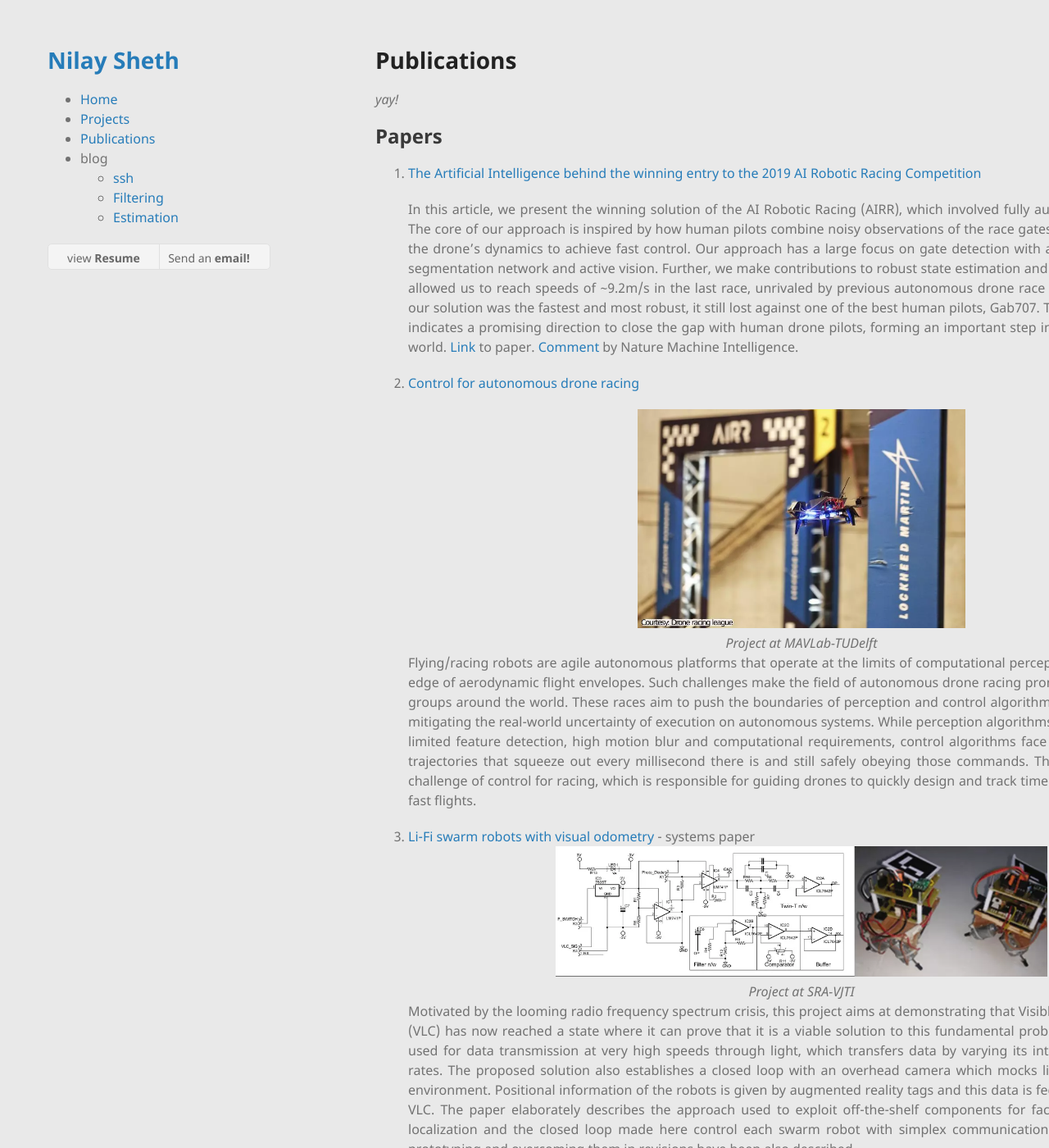
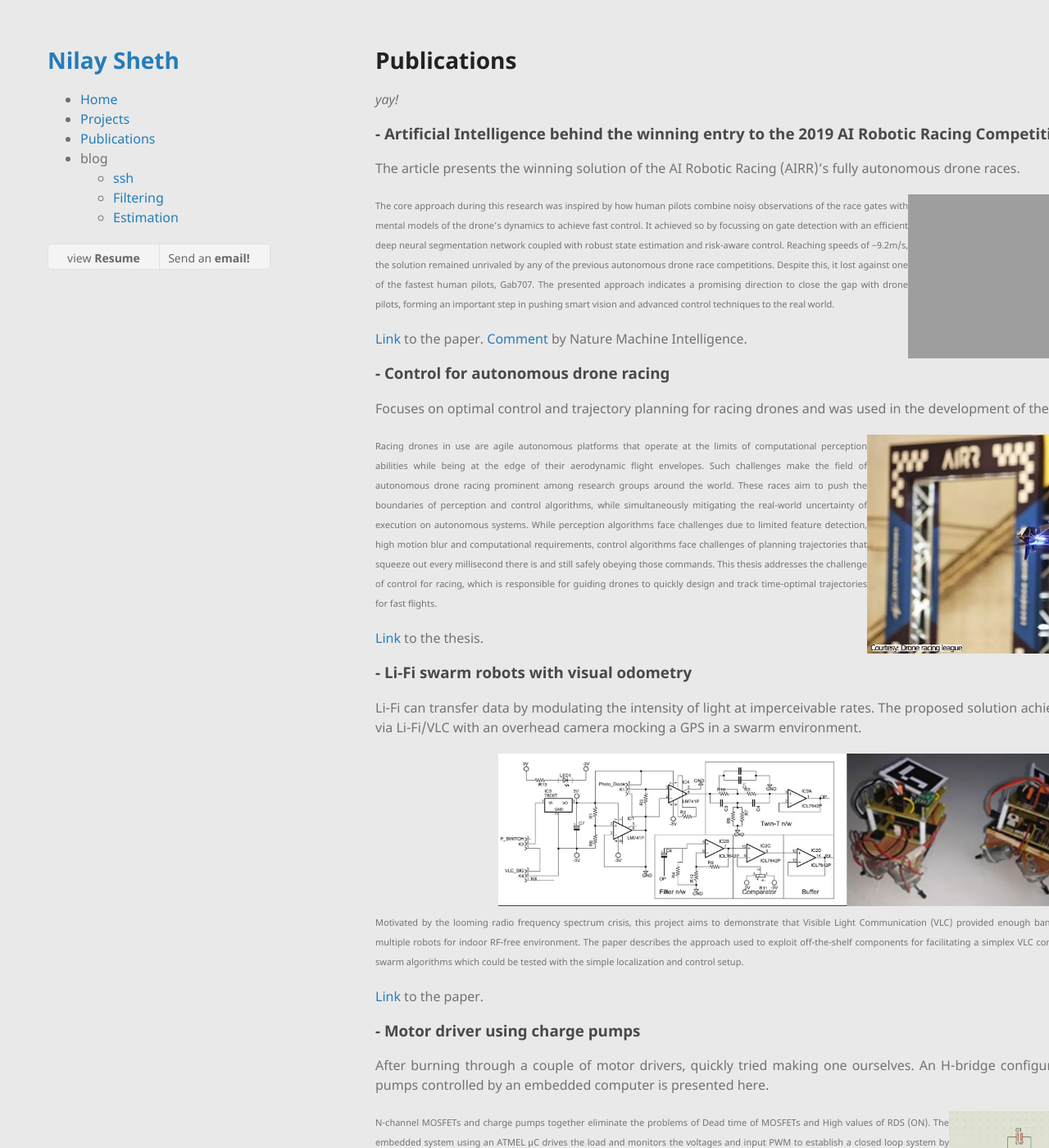
Before and after one commit to nilay994/nilay994.github.io, a Jekyll site: the page built from publications.md, in a window 1280 px wide and 1400 px high. Shown: the whole window at 82% size. Built offline with Jekyll 4.4.1, drawn with Linux system fonts in a browser that asks for light colours; emoji names are drawn with the system emoji font; our own code applies the rules of GitHub Pages for plain Markdown files; some of the changed text lies outside the part shown; grey boxes are pictures that could not be loaded.

Commit message:
update publications page

```diff
--- a/Gemfile
+++ b/Gemfile
@@ -5,9 +5,4 @@ gem 'jemoji'
 gem 'jekyll-feed'
 gem 'jekyll-seo-tag'
 
-# jekyll youtube plugin doesn't work on youtube
-# group :jekyll_plugins do
-#     gem "jekyll-youtube"
-# end
-
 gemspec
--- a/publications.md
+++ b/publications.md
@@ -6,30 +6,51 @@ layout: pages
 _yay!_
 
 
-## Papers
-1. [The Artificial Intelligence behind the winning entry to the 2019 AI Robotic Racing Competition](https://arxiv.org/abs/2109.14985)
+### **- Artificial Intelligence behind the winning entry to the 2019 AI Robotic Racing Competition**
 
-    In this article, we present the winning solution of the AI Robotic Racing (AIRR), which involved fully autonomous drone races. The core of our approach is inspired by how human pilots combine noisy observations of the race gates with mental models of the drone's dynamics to achieve fast control. Our approach has a large focus on gate detection with an efficient deep neural segmentation network and active vision. Further, we make contributions to robust state estimation and risk-based control. This allowed us to reach speeds of ~9.2m/s in the last race, unrivaled by previous autonomous drone race competitions. Although our solution was the fastest and most robust, it still lost against one of the best human pilots, Gab707. The presented approach indicates a promising direction to close the gap with human drone pilots, forming an important step in bringing AI to the real world. [Link](https://arxiv.org/abs/2109.14985) to paper. [Comment](https://www.nature.com/articles/s42256-021-00405-z.epdf) by Nature Machine Intelligence.
+The article presents the winning solution of the AI Robotic Racing (AIRR)'s fully autonomous drone races.
 
-2. [Control for autonomous drone racing](https://repository.tudelft.nl/islandora/object/uuid%3A99f41ef5-f2c9-4a0a-9b89-0245e106f6de)
+<iframe width="350" height="200" src="https://www.youtube.com/embed/2H1Eo8DTepg" title="YouTube video player" frameborder="0" allow="accelerometer; autoplay; clipboard-write; encrypted-media; gyroscope; picture-in-picture" allowfullscreen align="right"></iframe>
 
-    <div style="text-align:center"><img src="./img/publications/alphapilot.webp" width="400px"><br><em> Project at MAVLab-TUDelft </em></div>
+<small>The core approach during this research was inspired by how human pilots combine noisy observations of the race gates with mental models of the drone's dynamics to achieve fast control. It achieved so by focussing on gate detection with an efficient deep neural segmentation network coupled with robust state estimation and risk-aware control. Reaching speeds of ~9.2m/s, the solution remained unrivaled by any of the previous autonomous drone race competitions. Despite this, it lost against one of the fastest human pilots, Gab707. The presented approach indicates a promising direction to close the gap with drone pilots, forming an important step in pushing smart vision and advanced control techniques to the real world.</small>
 
-    Flying/racing robots are agile autonomous platforms that operate at the limits of computational perception abilities and at the edge of aerodynamic flight envelopes. Such challenges make the field of autonomous drone racing prominent among research groups around the world. These races aim to push the boundaries of perception and control algorithms, while simultaneously mitigating the real-world uncertainty of execution on autonomous systems. While perception algorithms face challenges due to limited feature detection, high motion blur and computational requirements, control algorithms face challenges of planning trajectories that squeeze out every millisecond there is and still safely obeying those commands. This thesis addresses the challenge of control for racing, which is responsible for guiding drones to quickly design and track time-optimal trajectories for fast flights.
+[Link](https://arxiv.org/abs/2109.14985) to the paper. [Comment](https://www.nature.com/articles/s42256-021-00405-z.epdf) by Nature Machine Intelligence.
 
-3. [Li-Fi swarm robots with visual odometry](https://link.springer.com/chapter/10.1007/978-3-319-67934-1_18) - systems paper
-    <div style="text-align:center"><img src="./img/publications/swarm-lifi.webp" width="600px"><br><em>Project at SRA-VJTI</em></div>
+### **- Control for autonomous drone racing**
 
-    Motivated by the looming radio frequency spectrum crisis, this project aims at demonstrating that Visible Light Communication (VLC) has now reached a state where it can prove that it is a viable solution to this fundamental problem. VLC is a technique used for data transmission at very high speeds through light, which transfers data by varying its intensity at unperceivable rates. The proposed solution also establishes a closed loop with an overhead camera which mocks like a GPS in the swarm environment. Positional information of the robots is given by augmented reality tags and this data is fed-back to the robots via VLC. The paper elaborately describes the approach used to exploit off-the-shelf components for facilitating VLC. Overhead localization and the closed loop made here control each swarm robot with simplex communication. Problems faced while prototyping and overcoming them in revisions have been also described.
+Focuses on optimal control and trajectory planning for racing drones and was used in the development of the winning paper above.
 
-4. [Motor driver using charge pumps](https://ieeexplore.ieee.org/abstract/document/7443724/)
-    <div style="text-align:center"><img src="./img/publications/proteus.webp" width="500px"><br><em>Project at SRA-VJTI</em></div>
+<img src="./img/publications/alphapilot.webp" width="400px" align="right"/>
 
-    An efficient modeling of motor drivers using an H Bridge configuration driven by charge pumps controlled by embedded components is presented. N-channel MOSFETs and charge pumps together eliminate the problems of Dead time of MOSFETs and High values of RDS (ON). The embedded system using an ATMEL microcontroller drives the load and monitors the load voltages and input PWM to establish a closed loop system by comparing it with the stored threshold state space parameters of the motor, also in turn preventing MOSFET damage by synchronized control over the gates. Charge pump readings have been reported along with feedback readings for the microcontroller. Results obtained are in range with expected outputs.
+<small>Racing drones in use are agile autonomous platforms that operate at the limits of computational perception abilities while being at the edge of their aerodynamic flight envelopes. Such challenges make the field of autonomous drone racing prominent among research groups around the world. These races aim to push the boundaries of perception and control algorithms, while simultaneously mitigating the real-world uncertainty of execution on autonomous systems. While perception algorithms face challenges due to limited feature detection, high motion blur and computational requirements, control algorithms face challenges of planning trajectories that squeeze out every millisecond there is and still safely obeying those commands. This thesis addresses the challenge of control for racing, which is responsible for guiding drones to quickly design and track time-optimal trajectories for fast flights. </small>
 
-5. Other contributions towards research in academia:
-   - Control and embedded systems interface of the [CNN-based Ego-Motion Estimation for Fast MAV Maneuvers](https://arxiv.org/abs/2101.01841).
-   - Control and embedded systems interface of the [Neuromorphic control for optic-flow-based landings of MAVs using the Loihi processor](https://arxiv.org/abs/2011.00534).
+[Link](https://repository.tudelft.nl/islandora/object/uuid%3A99f41ef5-f2c9-4a0a-9b89-0245e106f6de) to the thesis.
+
+### **- Li-Fi swarm robots with visual odometry**
+
+Li-Fi can transfer data by modulating the intensity of light at imperceivable rates. The proposed solution achieves closed loop control via Li-Fi/VLC with an overhead camera mocking a GPS in a swarm environment.
+
+<div style="text-align:center"><img src="./img/publications/swarm-lifi.webp" width="700px"></div>
+
+<small>Motivated by the looming radio frequency spectrum crisis, this project aims to demonstrate that Visible Light Communication (VLC) provided enough bandwidth for closed loop control of multiple robots for indoor RF-free environment. The paper describes the approach used to exploit off-the-shelf components for facilitating a simplex VLC communication. Also discusses a few swarm algorithms which could be tested with the simple localization and control setup. </small>
+
+[Link](https://link.springer.com/chapter/10.1007/978-3-319-67934-1_18) to the paper.
+
+
+### **- Motor driver using charge pumps**
+
+After burning through a couple of motor drivers, quickly tried making one ourselves. An H-bridge configuration driven by charge pumps controlled by an embedded computer is presented here.
+
+<img src="./img/publications/proteus.webp" width="300px" align="right"/>
+<small> N-channel MOSFETs and charge pumps together eliminate the problems of Dead time of MOSFETs and High values of RDS (ON). The embedded system using an ATMEL μC drives the load and monitors the voltages and input PWM to establish a closed loop system by comparing it with the stored threshold state space parameters of the motor, in turn preventing MOSFET damage by synchronized control over the gates.</small>
+
+&nbsp;
+[Link](https://ieeexplore.ieee.org/abstract/document/7443724/) to the paper.
+
+
+
+### **- Other projects**
+Control and embedded systems interface of the [CNN-based Ego-Motion Estimation for Fast MAV Maneuvers](https://arxiv.org/abs/2101.01841) and later also the [Neuromorphic control for optic-flow-based landings of MAVs using the Loihi processor](https://arxiv.org/abs/2011.00534).
 
 * * *
 ## Clubs
@@ -42,17 +63,18 @@ _yay!_
 
 ## News
 
-1. AlphaPilot challenge:
+- **AlphaPilot challenge**:
     [Business Insider](https://markets.businessinsider.com/news/stocks/lockheed-martin-drone-racing-league-announce-a-i-robotic-racing-circuit-champions-give-team-1-million-cash-prize-for-fastest-autonomous-racing-drone-1028747953#), [Lockheed Martin](https://www.lockheedmartin.com/en-us/news/events/ai-innovation-challenge.html), [WIRED magazine](https://www.wired.com/story/coders-versus-human-pilots-drone-race/) and [Bloomberg](https://www.bloomberg.com/news/videos/2018-09-05/lockheed-martin-looks-to-drone-racing-for-the-next-advance-in-ai-video).
 
-    <div style="text-align:left"><img src="./img/publications/65.webp" width="300px"><br><em>World champions!</em></div>
+    <img src="./img/publications/65.webp" width="300px">
 
-2. Asia Pacific Robocon
-    <div style="text-align:left"><img src="./img/publications/64.webp" width="400px"><br><em>We qualify for the international league!</em></div>
-    <div style="text-align:left"><img src="./img/publications/62.webp" width="400px"><br><em>and one more!</em></div>
-    <div style="text-align:left"><img src="./img/publications/61.webp" width="400px"><br><em>and one more from the SRA days!</em></div>
+    &nbsp;
 
-<!-- 3. add nhk radio JP + dd unlisted youtube. -->
+- **Undergrad robotics chapter**:
+
+    <img src="./img/publications/64.webp" width="200px">
+    <img src="./img/publications/62.webp" width="200px">
+    <img src="./img/publications/61.webp" width="200px">
 
 [go to projects](./projects)
 
```
Also changed, not shown: docs/CODE_OF_CONDUCT.md (deleted, +0 -46 lines), docs/CONTRIBUTING.md (deleted, +0 -88 lines), docs/SUPPORT.md (deleted, +0 -9 lines), dump.md (deleted, +0 -138 lines), filter.md (+6 -1 lines), README.md (deleted).
